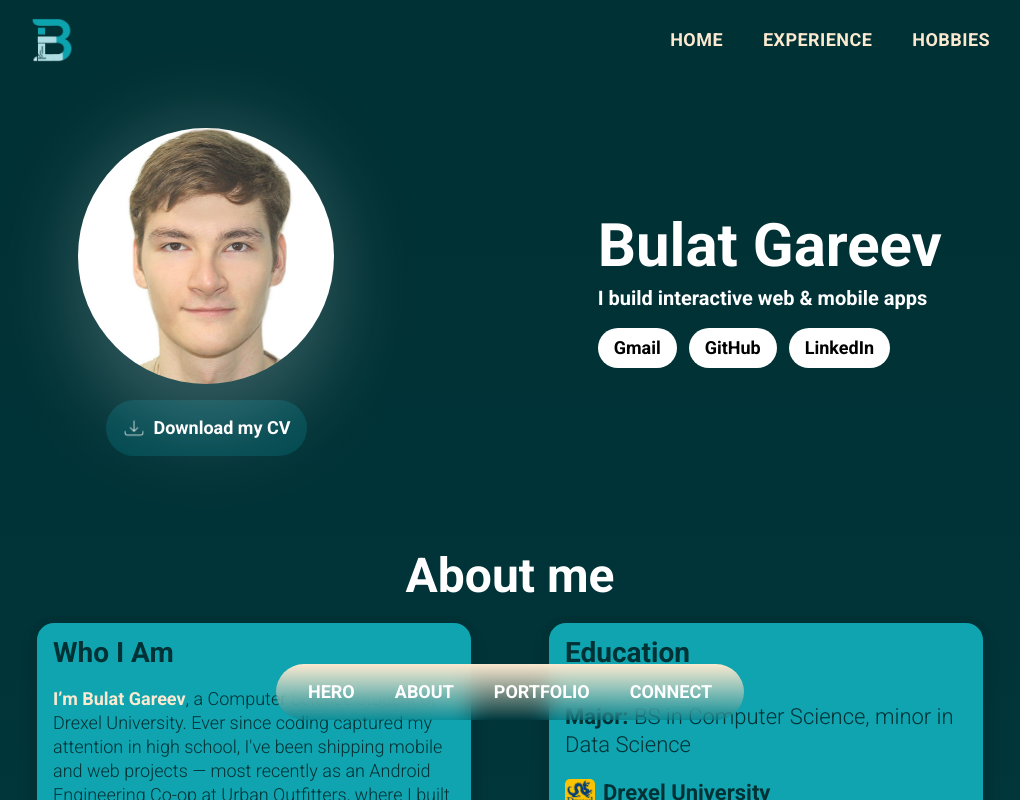
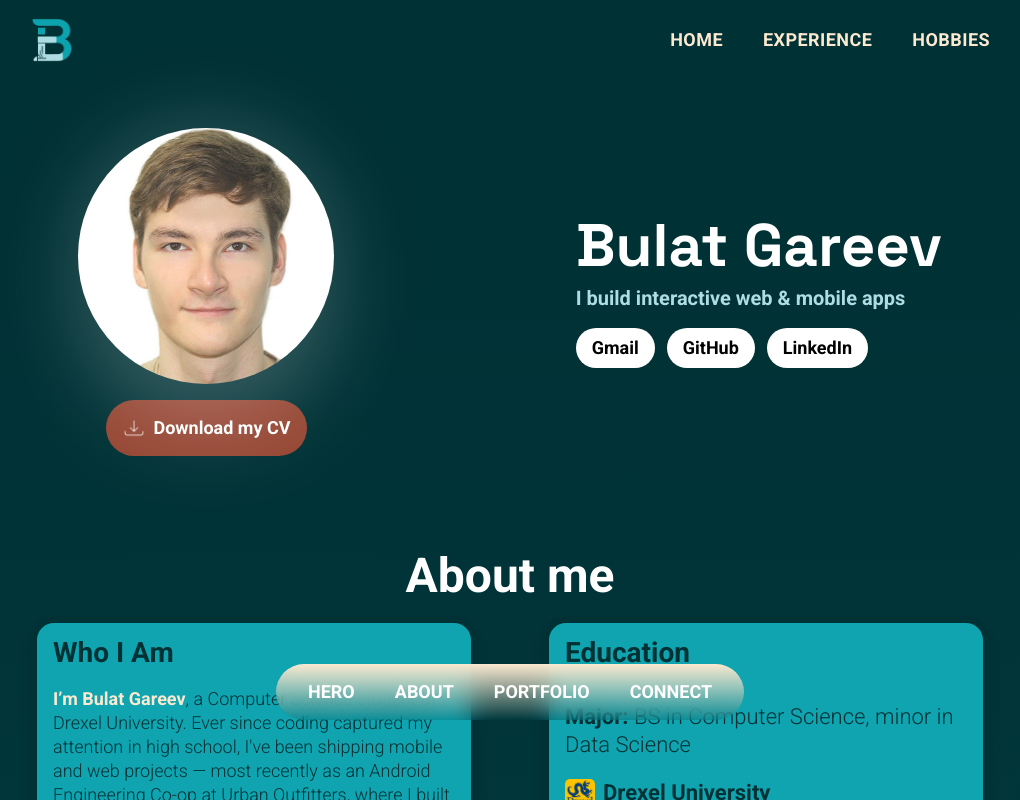
Before and after one commit to gareev-bulat/PortfolioWebsite, a Next.js app: page / in a window 1280 px wide. Shown: the top 800 px of the page, without its empty margins (130-1150 px from the left). Built offline with nearby package versions, Linux system fonts and the light colour scheme.

Commit message:
feat: new hero section redesign

```diff
--- a/app/page.tsx
+++ b/app/page.tsx
@@ -41,7 +41,7 @@ export default function Home() {
               href="/docs/BulatGareevResumeJuly_26/BulatGareevResume.pdf"
               download
               className="mt-4 inline-flex items-center space-x-2
-                         bg-brand-500 hover:bg-brand-700 text-white
+                         bg-brand-900 hover:bg-brand-1000 text-white
                          rounded-full px-4 py-1 sm:py-3 lg:py-4 transition"
             >
               <Image
@@ -55,27 +55,27 @@ export default function Home() {
           </div>
 
           <div className="flex flex-col text-white text-center md:text-left">
-            <h2 className="text-3xl sm:text-4xl lg:text-6xl font-bold">
+            <h2 className="font-display text-3xl sm:text-4xl lg:text-6xl font-bold">
               Bulat Gareev
             </h2>
-            <p className="mt-2 text-md sm:text-md lg:text-xl">
+            <p className="mt-2 text-md sm:text-md lg:text-xl text-brand-tealLight">
               I build interactive web & mobile apps
             </p>
             <div className="mt-4 flex flex-wrap justify-center md:justify-start gap-3">
               <Link className="bg-white text-black hover:bg-brand-1000 hover:text-white
-                              px-3 py-1 md:px-4 md:py-2 rounded transition text-sm sm:text-base" href="mailto:gareevbulich63@gmail.com">
+                              px-3 py-1 md:px-4 md:py-2 rounded-lg transition text-sm sm:text-base" href="mailto:gareevbulich63@gmail.com">
 
                   Gmail
 
               </Link>
               <Link href="https://github.com/gareev-bulat" className="bg-white text-black hover:bg-brand-0 hover:text-white
-                              px-3 py-1 md:px-4 md:py-2 rounded transition text-sm sm:text-base">
+                              px-3 py-1 md:px-4 md:py-2 rounded-lg transition text-sm sm:text-base">
 
                   GitHub
 
               </Link>
               <Link className="bg-white text-black hover:bg-brand-300 hover:text-white
-                              px-3 py-1 md:px-4 md:py-2 rounded transition text-sm sm:text-base" href="https://www.linkedin.com/in/bulat-gareev-295a95338/">
+                              px-3 py-1 md:px-4 md:py-2 rounded-lg transition text-sm sm:text-base" href="https://www.linkedin.com/in/bulat-gareev-295a95338/">
 
                   LinkedIn
 
```
